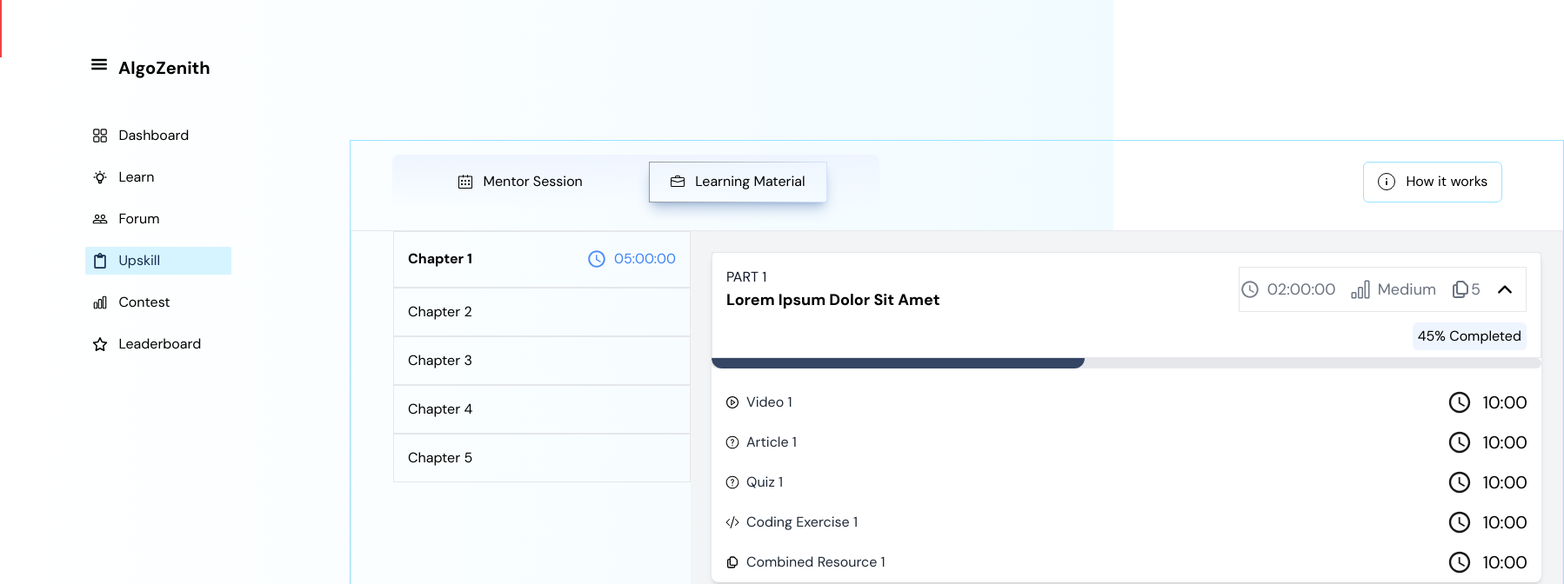
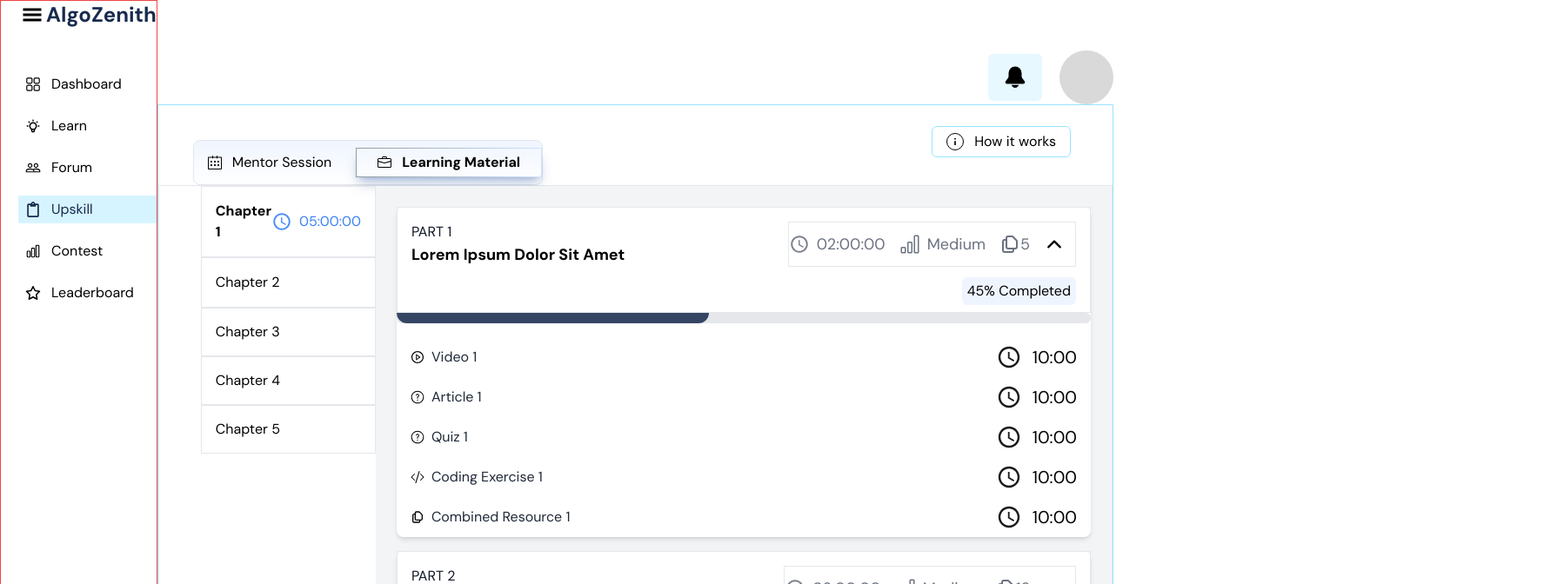
Before and after one commit to RaviPratihast/AZ_HiringTask, a React (Vite) app: page / in a window 1280 px wide. Shown: the top 672 px of the page at 87% size, 1798 px wide, since content can reach past the window. Built offline with nearby package versions, Linux system fonts and the light colour scheme.

Commit message:
Refactor: removing , height and width of content.

```diff
--- a/src/App.jsx
+++ b/src/App.jsx
@@ -1,10 +1,12 @@
 import { Sidebar, TopBar, Content } from "./Components/index-component";
 const App = () => {
   return (
-    <div className="flex h-screen bg-gradient-to-r from-[#FFFFFF] to-[#F1FBFF]">
-      <TopBar />
+    <div className="flex h-screen">
       <Sidebar />
-      <Content />
+      <div className="flex flex-col w-full">
+        <TopBar />
+        <Content />
+      </div>
     </div>
   );
 };
--- a/src/Components/Content.jsx
+++ b/src/Components/Content.jsx
@@ -2,11 +2,11 @@ import { IoMdTime } from "react-icons/io";
 import { Tabs, CourseContent } from "./index-component";
 const Content = () => {
   return (
-    <div className="h-auto w-[95.5rem] border border-[#99E4FF] mt-[10.07rem] ml-[25rem] mr-[6rem]">
+    <div className="h-auto border border-[#99E4FF] rounded-mdh">
       <Tabs />
       <div className="border flex">
-        <div className=" h-[24.93rem]  ml-12 flex flex-col">
-          <li className="flex justify-between items-center  border w-[21.375rem]  h-[4.1rem] p-4">
+        <div className="ml-12 flex flex-col">
+          <li className="flex justify-between items-center border p-4">
             <a
               href="#chapter1"
               className="font-bold"
@@ -22,29 +22,29 @@ const Content = () => {
               <span className=" text-blue-500">05:00:00</span>
             </div>
           </li>
-          <li className="flex justify-between items-center  border w-[21.375rem]  h-14 p-4">
+          <li className="flex justify-between items-center  border p-4">
             <a href="#chapter1" className="" aria-label="Go to Chapter 1">
               Chapter 2
             </a>
           </li>
-          <li className="flex justify-between items-center w-[21.375rem]  border h-14 p-4">
+          <li className="flex justify-between items-center  border h-14 p-4">
             <a href="#chapter1" className="" aria-label="Go to Chapter 1">
               Chapter 3
             </a>
           </li>
-          <li className="flex justify-between items-center w-[21.375rem]  border h-14 p-4">
+          <li className="flex justify-between items-center  border h-14 p-4">
             <a href="#chapter1" className="" aria-label="Go to Chapter 1">
               Chapter 4
             </a>
           </li>
-          <li className="flex justify-between items-center w-[21.375rem]  border h-14 p-4">
+          <li className="flex justify-between items-center  border h-14 p-4">
             <a href="#chapter1" className="" aria-label="Go to Chapter 1">
               Chapter 5
             </a>
           </li>
         </div>
 
-        <div className="w-[1002px] h-auto border-green-500">
+        <div className="h-auto w-full border-green-500">
           <CourseContent />
         </div>
       </div>
--- a/src/Components/Sidebar.jsx
+++ b/src/Components/Sidebar.jsx
@@ -1,3 +1,4 @@
+import { SidebarLink } from "./index-component";
 import { GiHamburgerMenu } from "react-icons/gi";
 import { RxDashboard } from "react-icons/rx";
 import { TbBulb } from "react-icons/tb";
@@ -8,56 +9,47 @@ import { FaRegStar } from "react-icons/fa6";
 
 const Sidebar = () => {
   return (
-    <div className=" fixed top-[4rem] left-[4.9rem]  h-[35.38rem] w-[16.7rem] ">
-      <div className="text-xl  font-bold flex justify-start ml-[1.6rem] items-centerh">
-        <GiHamburgerMenu className="" />
-        <h1 className="flex justify-start w-[12.1875rem] ml-3 font-extrabold">
+    <div className="border border-red-500 ">
+      <div className="text-xl  font-bold flex justify-start gap-1 pl-6  items-center">
+        <GiHamburgerMenu className="text-2xl " />
+        <h1 className="flex justify-start text-[#172B4D] text-2xl ">
           AlgoZenith
         </h1>
       </div>
-      <nav className="space-y-4 ">
+      <nav className="space-y-4 text-[#172B4D] ">
         <SidebarLink
           icon={<RxDashboard />}
           label="Dashboard"
-          className={`w-[10.5rem] mt-[3rem] flex items-center gap-3 ml-5 text-base`}
+          className={` mt-[3rem] flex items-center gap-3 ml-5 text-base`}
         />
         <SidebarLink
           icon={<TbBulb />}
           label="Learn"
-          className={`w-[10.5rem] mt-[3rem] flex items-center gap-3 ml-5 text-base`}
+          className={`mt-[3rem] flex items-center gap-3 ml-5 text-base`}
         />
         <SidebarLink
           icon={<MdPeopleOutline />}
           label="Forum"
-          className={`w-[10.5rem] mt-[3rem] flex items-center gap-3 ml-5 text-base`}
+          className={`mt-[3rem] flex items-center gap-3 ml-5 text-base`}
         />
         <SidebarLink
           icon={<FaRegClipboard />}
           label="Upskill"
-          className={`w-[10.5rem] bg-[#D6F4FF] pl-2 py-1 text-[#172B4D] font-sans font-extrabold mt-[3rem] flex items-center gap-3 ml-5 text-base`}
+          className={`bg-[#D6F4FF] pl-2 py-1 text-[#172B4D] font-sans font-extrabold mt-[3rem] flex items-center gap-3 ml-5 text-base`}
         />
         <SidebarLink
           icon={<HiOutlineChartBar />}
           label="Contest"
-          className={`w-[10.5rem]mt-[3rem] flex items-center gap-3 ml-5 text-base`}
+          className={`t-[3rem] flex items-center gap-3 ml-5 text-base`}
         />
         <SidebarLink
           icon={<FaRegStar />}
           label="Leaderboard"
-          className={`w-[10.5rem]  mt-[3rem] flex items-center gap-3 ml-5 text-base`}
+          className={` mt-[3rem] flex items-center gap-3 ml-5 text-base`}
         />
       </nav>
     </div>
   );
 };
 
-const SidebarLink = ({ icon, label, className }) => (
-  <div
-    className={`flex items-center pl-2 py-1 rounded-sm font-sans font-normal text-[#000000] cursor-pointer ${className}`}
-  >
-    <span className="text-lg">{icon}</span>
-    <span>{label}</span>
-  </div>
-);
-
 export { Sidebar };
--- /dev/null
+++ b/src/Components/SidebarLink.jsx
@@ -0,0 +1,9 @@
+const SidebarLink = ({ icon, label, className }) => (
+  <div
+    className={`flex items-center pl-2 py-1 rounded-sm font-sans font-normal text-[#000000] cursor-pointer ${className}`}
+  >
+    <span className="text-lg">{icon}</span>
+    <span>{label}</span>
+  </div>
+);
+export { SidebarLink };
--- a/src/Components/Tabs.jsx
+++ b/src/Components/Tabs.jsx
@@ -5,18 +5,18 @@ import { IoMdInformation } from "react-icons/io";
 const Tabs = () => {
   return (
     <div className=" flex justify-between ">
-      <div className="flex justify-evenly h-[3.9rem] w-[35rem] mb-6  ml-12 mt-[1rem] rounded-lg bg-gradient-to-b from-[#EFF5FF] to-[#EFF5FF00]">
-        <button className=" h-[3.8rem] flex justify-center items-center gap-3 px-4">
+      <div className="flex justify-evenly border gap-3  rounded-lg mt-10 ml-10 bg-gradient-to-b from-[#EFF5FF] to-[#EFF5FF00]">
+        <button className="  flex justify-center items-center gap-3 px-4">
           <SlCalender />
           Mentor Session
         </button>
-        <button className="gradient-border gradient-border-wrapper flex justify-center items-center gap-3 px-6 my-2 rounded-lg shadow-lg shadow-[#29539B4D]">
+        <button className="gradient-border gradient-border-wrapper font-semibold py-1 px-2 flex justify-center items-center gap-3 px-6 my-2 rounded-lg shadow-lg shadow-[#29539B4D]">
           <BsBriefcase />
           Learning Material
         </button>
       </div>
 
-      <div className="flex justify-evenly h-[3.9rem] w-[12.7rem] mb-6  ml-12 mt-[1rem] mr-12">
+      <div className="flex justify-evenly mb-6  ml-12 mt-[1rem] mr-12">
         <button className="border border-[#99E4FF] flex justify-center items-center gap-3 px-4 my-2 rounded-md">
           <IoMdInformation className="border border-black h-5 w-5 rounded-full" />
           How it works
--- a/src/Components/TopBar.jsx
+++ b/src/Components/TopBar.jsx
@@ -3,9 +3,9 @@ import { Avatar } from "./Avatar";
 
 const TopBar = () => {
   return (
-    <div className=" w-[100%] h-[4.1rem] flex border justify-between items-center border-red-500">
-      {/* <GoBellFill className="text-3xl h w-auto h-auto  bg-[#E7F8FF] px-4 py-3 rounded-md" />
-      <Avatar /> */}
+    <div className="flex justify-between items-center gap-5 pt-[58px] ml-auto">
+      <GoBellFill className="text-3xl h w-auto h-auto  bg-[#E7F8FF] px-4 py-3 rounded-md" />
+      <Avatar />
     </div>
   );
 };
--- a/src/Components/index-component.jsx
+++ b/src/Components/index-component.jsx
@@ -1,4 +1,5 @@
 import { Sidebar } from "./Sidebar";
+import { SidebarLink } from "./SidebarLink";
 import { TopBar } from "./TopBar";
 import { Avatar } from "./Avatar";
 import { Content } from "./Content";
@@ -8,6 +9,7 @@ import { ResourceItem } from "./ResourceItem";
 import { CourseContent } from "./CourseContent";
 export {
   Sidebar,
+  SidebarLink,
   TopBar,
   Avatar,
   Content,
```
